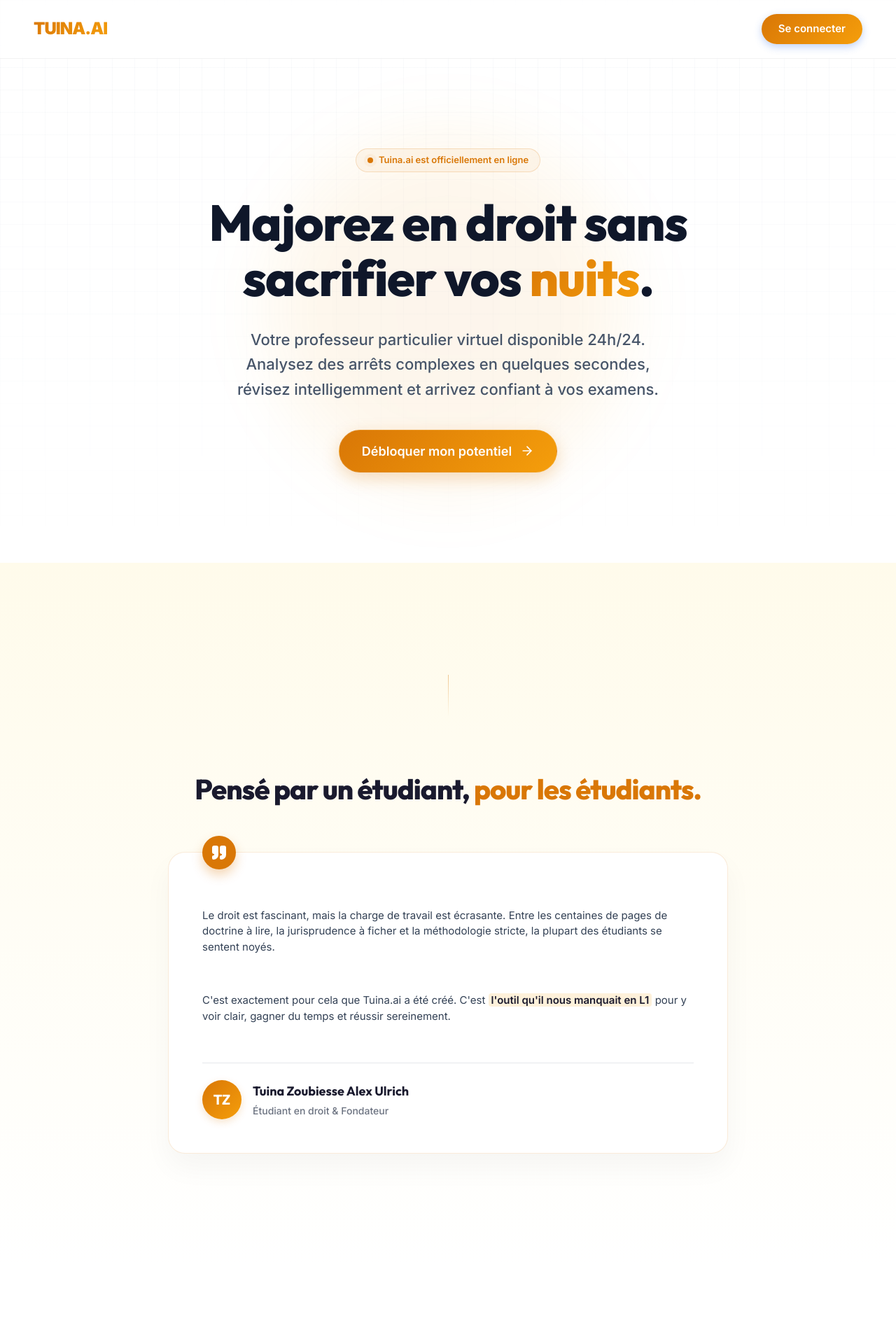
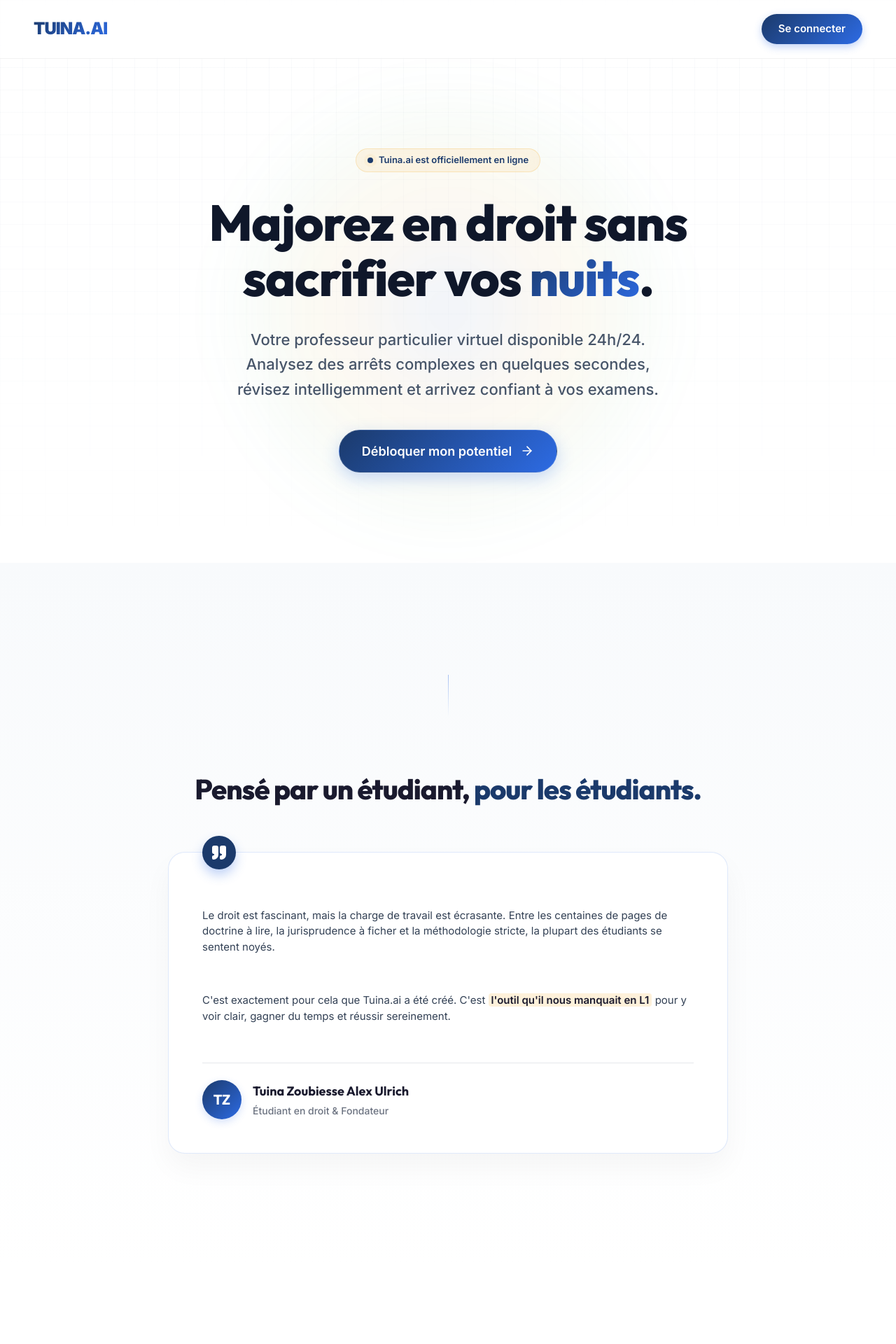
Before and after one commit to tuinaalex685-commits/TUINA.AI, a Next.js app: page / in a window 1280 px wide. Shown: the top 1920 px of the page at 70% size. Built offline with nearby package versions, Linux system fonts and the light colour scheme.

Commit message:
style: revert primary color to blue while keeping multicolors and orange accents

```diff
--- a/src/app/globals.css
+++ b/src/app/globals.css
@@ -2,12 +2,17 @@
 
 :root {
   /* Colors */
-  --color-primary: #D97706; /* Premium Golden Orange */
-  --color-accent: #F59E0B; /* Bright Amber */
+  --color-primary: #1B3A6B; /* Royal blue */
+  --color-accent: #2D6BE4; /* Accent blue */
+
+  /* Embellishments */
+  --color-orange: #F59E0B;
+  --color-green: #10B981;
+  --color-brown: #8B5A2B;
 
   /* Backgrounds */
   --color-bg-main: #FFFFFF;
-  --color-bg-secondary: #FFFBEB; /* Soft beige background */
+  --color-bg-secondary: #F8FAFC; /* Light slate gray */
 
   /* Text */
   --color-text-main: #1A1A2E;
--- a/src/components/different/Different.module.css
+++ b/src/components/different/Different.module.css
@@ -13,13 +13,13 @@
 
 .contentBox {
   position: relative;
-  background: linear-gradient(145deg, var(--color-bg-main) 0%, rgba(217, 119, 6, 0.02) 100%);
-  border: 1px solid rgba(217, 119, 6, 0.15);
+  background: linear-gradient(145deg, var(--color-bg-main) 0%, rgba(45, 107, 228, 0.02) 100%);
+  border: 1px solid rgba(45, 107, 228, 0.15);
   border-radius: 32px;
   padding: 80px 40px;
   text-align: center;
   overflow: hidden;
-  box-shadow: 0 20px 60px rgba(217, 119, 6, 0.05);
+  box-shadow: 0 20px 60px rgba(45, 107, 228, 0.05);
 }
 
 .glowBg {
@@ -29,7 +29,7 @@
   transform: translateX(-50%);
   width: 600px;
   height: 600px;
-  background: radial-gradient(circle, rgba(245, 158, 11, 0.08) 0%, transparent 60%);
+  background: radial-gradient(circle, rgba(45, 107, 228, 0.08) 0%, rgba(16, 185, 129, 0.05) 50%, transparent 80%);
   filter: blur(40px);
   pointer-events: none;
   z-index: 0;
--- a/src/components/features/Features.module.css
+++ b/src/components/features/Features.module.css
@@ -48,15 +48,15 @@
 
 .card:hover {
   transform: translateY(-8px);
-  border-color: rgba(217, 119, 6, 0.3);
-  box-shadow: 0 20px 40px rgba(217, 119, 6, 0.1);
+  border-color: rgba(45, 107, 228, 0.3);
+  box-shadow: 0 20px 40px rgba(45, 107, 228, 0.1);
 }
 
 .iconWrapper {
   width: 56px;
   height: 56px;
   border-radius: 16px;
-  background: rgba(217, 119, 6, 0.1);
+  background: rgba(45, 107, 228, 0.1);
   display: flex;
   justify-content: center;
   align-items: center;
--- a/src/components/finale/Finale.module.css
+++ b/src/components/finale/Finale.module.css
@@ -1,12 +1,12 @@
 .finaleSection {
-  background: linear-gradient(to bottom, var(--color-bg-main) 0%, rgba(217, 119, 6, 0.05) 100%);
+  background: linear-gradient(to bottom, var(--color-bg-main) 0%, rgba(45, 107, 228, 0.05) 100%);
   padding: 160px 24px;
   display: flex;
   justify-content: center;
   align-items: center;
   position: relative;
   overflow: hidden;
-  border-top: 1px solid rgba(217, 119, 6, 0.1);
+  border-top: 1px solid rgba(45, 107, 228, 0.1);
 }
 
 .finaleSection::before {
@@ -17,7 +17,7 @@
   transform: translate(-50%, -50%);
   width: 1000px;
   height: 1000px;
-  background: radial-gradient(circle, rgba(245, 158, 11, 0.08) 0%, rgba(217, 119, 6, 0.05) 30%, transparent 65%);
+  background: radial-gradient(circle, rgba(45, 107, 228, 0.08) 0%, rgba(245, 158, 11, 0.05) 40%, transparent 70%);
   filter: blur(80px);
   z-index: 0;
   pointer-events: none;
@@ -59,10 +59,10 @@
   font-family: var(--font-inter), sans-serif;
   font-size: 14px;
   color: var(--color-text-secondary);
-  background: rgba(217, 119, 6, 0.05);
+  background: rgba(45, 107, 228, 0.05);
   padding: 10px 20px;
   border-radius: 30px;
-  border: 1px solid rgba(217, 119, 6, 0.15);
+  border: 1px solid rgba(45, 107, 228, 0.15);
   display: flex;
   align-items: center;
   gap: 8px;
@@ -86,12 +86,12 @@
   border-radius: 999px;
   transition: all 0.3s cubic-bezier(0.175, 0.885, 0.32, 1.275);
   text-decoration: none;
-  box-shadow: 0 8px 30px rgba(217, 119, 6, 0.3);
+  box-shadow: 0 8px 30px rgba(45, 107, 228, 0.3);
 }
 
 .hugeBtn:hover {
   transform: translateY(-4px) scale(1.02);
-  box-shadow: 0 20px 40px rgba(217, 119, 6, 0.4);
+  box-shadow: 0 20px 40px rgba(45, 107, 228, 0.4);
 }
 
 @media (max-width: 768px) {
--- a/src/components/hero/Hero.module.css
+++ b/src/components/hero/Hero.module.css
@@ -13,7 +13,7 @@
   position: absolute;
   width: 600px;
   height: 600px;
-  background: radial-gradient(circle, rgba(217, 119, 6, 0.08) 0%, rgba(245, 158, 11, 0.08) 50%, rgba(255, 255, 255, 0) 70%);
+  background: radial-gradient(circle, rgba(45, 107, 228, 0.08) 0%, rgba(245, 158, 11, 0.06) 40%, rgba(16, 185, 129, 0.04) 70%, rgba(255, 255, 255, 0) 90%);
   border-radius: 50%;
   pointer-events: none;
   z-index: -1;
@@ -34,8 +34,8 @@
   display: inline-flex;
   align-items: center;
   gap: 8px;
-  background: rgba(217, 119, 6, 0.05);
-  border: 1px solid rgba(217, 119, 6, 0.2);
+  background: rgba(245, 158, 11, 0.08); /* Orange badge as embellishment */
+  border: 1px solid rgba(245, 158, 11, 0.2);
   padding: 6px 16px;
   border-radius: 999px;
   font-family: var(--font-inter), sans-serif;
@@ -55,9 +55,9 @@
 }
 
 @keyframes pulse {
-  0% { box-shadow: 0 0 0 0 rgba(217, 119, 6, 0.4); }
-  70% { box-shadow: 0 0 0 6px rgba(217, 119, 6, 0); }
-  100% { box-shadow: 0 0 0 0 rgba(217, 119, 6, 0); }
+  0% { box-shadow: 0 0 0 0 rgba(245, 158, 11, 0.4); }
+  70% { box-shadow: 0 0 0 6px rgba(245, 158, 11, 0); }
+  100% { box-shadow: 0 0 0 0 rgba(245, 158, 11, 0); }
 }
 
 .title {
@@ -109,13 +109,13 @@
   border-radius: 999px;
   text-decoration: none;
   transition: all 0.3s ease;
-  box-shadow: 0 8px 24px rgba(217, 119, 6, 0.25);
+  box-shadow: 0 8px 24px rgba(45, 107, 228, 0.25);
   border: 1px solid rgba(255,255,255,0.1);
 }
 
 .primaryBtn:hover {
   transform: translateY(-4px);
-  box-shadow: 0 12px 32px rgba(217, 119, 6, 0.35);
+  box-shadow: 0 12px 32px rgba(45, 107, 228, 0.35);
 }
 
 .primaryBtn svg {
--- a/src/components/pricing/Pricing.module.css
+++ b/src/components/pricing/Pricing.module.css
@@ -38,7 +38,7 @@
 .card {
   position: relative;
   background: linear-gradient(145deg, #ffffff 0%, #fffbeb 100%);
-  border: 1px solid rgba(217, 119, 6, 0.2);
+  border: 1px solid rgba(45, 107, 228, 0.2);
   border-radius: 24px;
   padding: 48px;
   width: 100%;
@@ -61,8 +61,8 @@
 
 .card:hover {
   transform: translateY(-8px) scale(1.02);
-  box-shadow: 0 30px 80px rgba(217, 119, 6, 0.15), 0 0 0 1px rgba(255, 255, 255, 0.5) inset;
-  border-color: rgba(217, 119, 6, 0.4);
+  box-shadow: 0 30px 80px rgba(45, 107, 228, 0.15), 0 0 0 1px rgba(255, 255, 255, 0.5) inset;
+  border-color: rgba(45, 107, 228, 0.4);
 }
 
 .popularBadge {
@@ -83,7 +83,7 @@
 .headerIcon {
   width: 56px;
   height: 56px;
-  background: rgba(217, 119, 6, 0.1);
+  background: rgba(45, 107, 228, 0.1);
   color: var(--color-primary);
   border-radius: 16px;
   display: flex;
--- a/src/components/story/Story.module.css
+++ b/src/components/story/Story.module.css
@@ -22,7 +22,7 @@
 .lineIndicator {
   width: 1px;
   height: 60px;
-  background: linear-gradient(to bottom, rgba(217, 119, 6, 0.4), transparent);
+  background: linear-gradient(to bottom, rgba(45, 107, 228, 0.4), transparent);
   margin-bottom: 40px;
 }
 
@@ -41,7 +41,7 @@
 
 .founderCard {
   background: #ffffff;
-  border: 1px solid rgba(217, 119, 6, 0.15);
+  border: 1px solid rgba(45, 107, 228, 0.15);
   border-radius: 24px;
   padding: 48px;
   box-shadow: 0 20px 40px rgba(0, 0, 0, 0.04), 0 0 0 1px rgba(255, 255, 255, 0.5) inset;
@@ -61,7 +61,7 @@
   display: flex;
   align-items: center;
   justify-content: center;
-  box-shadow: 0 8px 16px rgba(217, 119, 6, 0.3);
+  box-shadow: 0 8px 16px rgba(45, 107, 228, 0.3);
 }
 
 .quoteIcon {
@@ -109,7 +109,7 @@
   font-weight: 700;
   font-size: 20px;
   font-family: var(--font-outfit), sans-serif;
-  box-shadow: 0 4px 12px rgba(217, 119, 6, 0.2);
+  box-shadow: 0 4px 12px rgba(45, 107, 228, 0.2);
 }
 
 .founderDetails {
```
